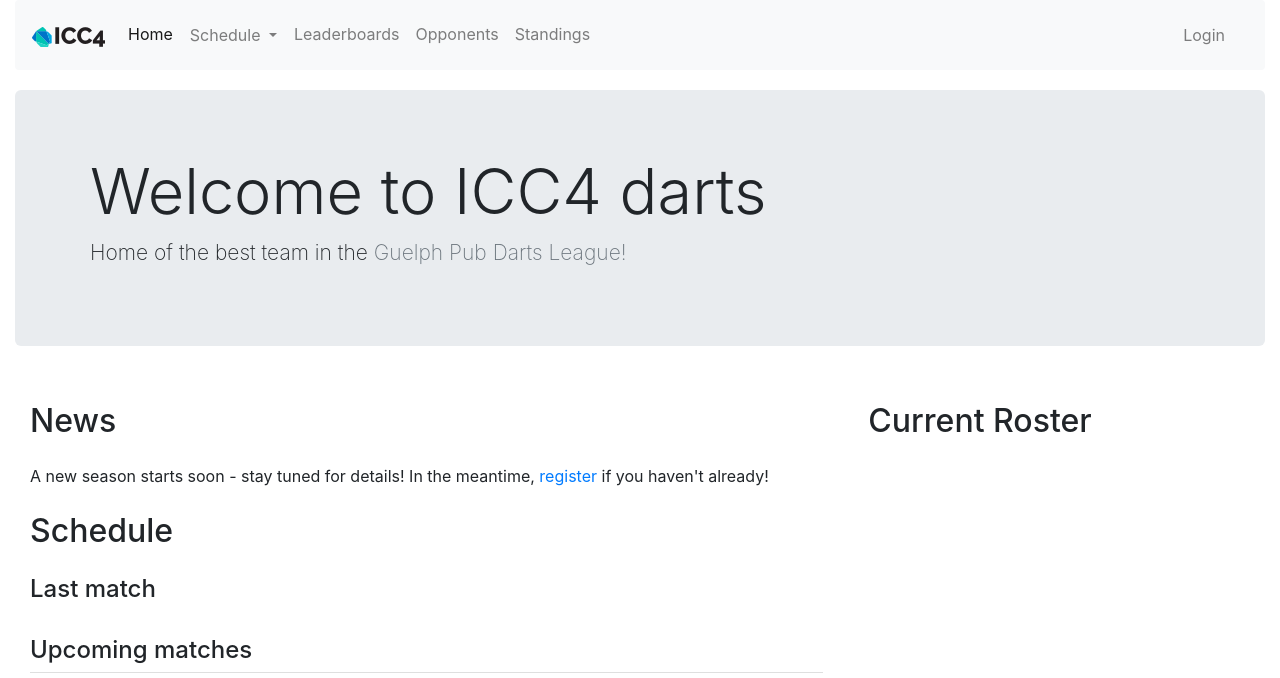
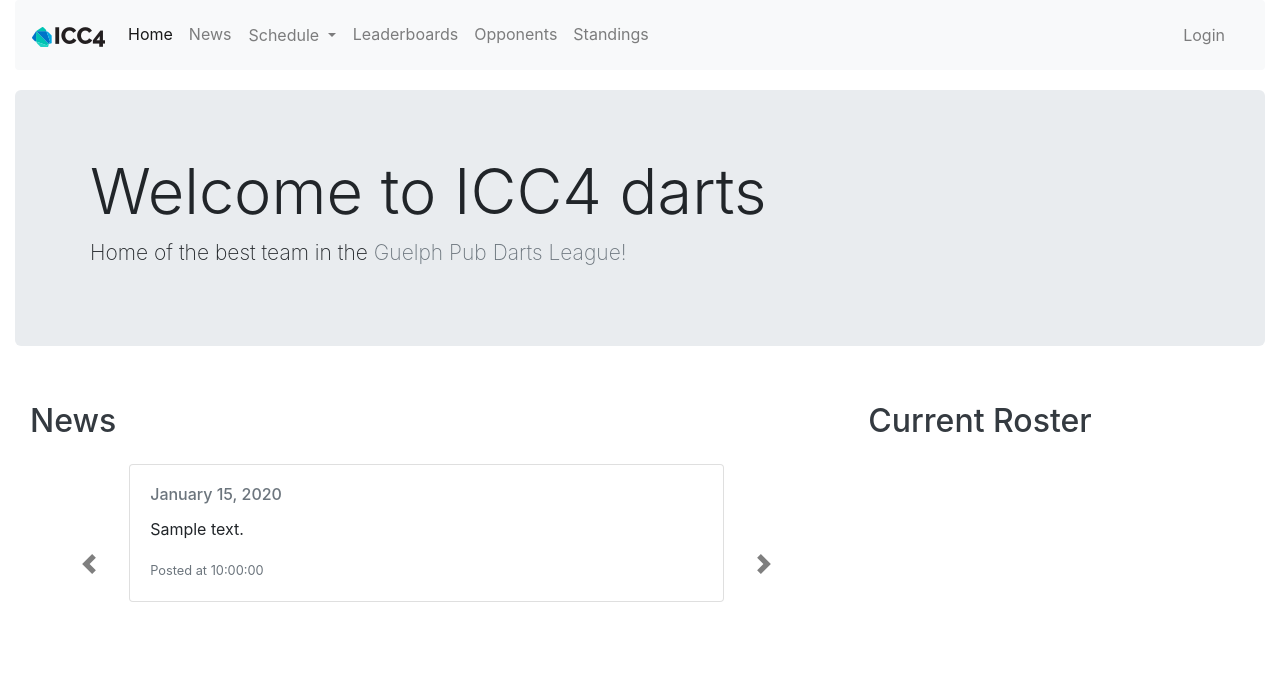
Before and after one commit to cpkm/darts-site, a Flask app: page / in a window 1280 px wide. Shown: the top 678 px of the page. Run offline with Flask 2, Linux system fonts and the light colour scheme; tables that the repository leaves empty hold one stand-in row (values such as "Sample post"); some libraries are stand-ins or nearby versions.

Commit message:
add news carosel to home page

```diff
--- a/app/main/routes.py
+++ b/app/main/routes.py
@@ -8,7 +8,7 @@ from datetime import datetime, date
 from app import db, schedules, scoresheets
 from app.main import bp
 from app.main.forms import (EditPlayerForm, EditTeamForm, EditMatchForm, EnterScoresForm, HLScoreForm, RosterForm,
-    ClaimPlayerForm, EditSeasonForm, ScheduleForm, ReminderSetForm)
+    ClaimPlayerForm, EditSeasonForm, ScheduleForm, ReminderSetForm, NewsForm)
 from app.models import (User, Player, Game, Match, Team, PlayerGame, PlayerSeasonStats, Season,
     ReminderSettings, HighScore, LowScore, News, season_from_date, update_all_team_stats, current_roster, current_season)
 from app.decorators import check_verification, check_role
@@ -37,6 +37,8 @@ def index():
     prev_url = url_for('main.index', page=schedule.prev_num) \
         if schedule.has_prev else None
 
+    news = News.query.order_by(News.timestamp.desc()).limit(4).all()
+
     leader_board_list = [
         LeaderBoardCard('Stars',PlayerSeasonStats.query.join(Player).\
             filter(PlayerSeasonStats.season==current_season()).\
@@ -53,7 +55,8 @@ def index():
 
     return render_template('index.html', title=None,
         schedule=schedule.items, next_url=next_url, prev_url=prev_url,
-        all_players=all_players, last_match=last_match,leader_board_list=leader_board_list)
+        all_players=all_players, last_match=last_match, leader_board_list=leader_board_list,
+        news=news)
 
 
 @bp.route('/player_edit',  methods=['GET', 'POST'], defaults={'nickname': None})
@@ -874,6 +877,34 @@ def send_summary_email(token):
 @bp.route('/news',  methods=['GET', 'POST'], defaults={'id': None})
 @bp.route('/news/<id>',  methods=['GET', 'POST'])
 def news(id):
+    post = News.query.filter_by(id=id).first()
+    form = NewsForm()
+
+    if form.submit_new.data and form.validate():
+        post = News(content=form.content.data, timestamp=datetime.now())
+        db.session.add(post)
+        db.session.commit()
+        flash('News item posted!', 'success')
+        return redirect(url_for('main.news'))
+
+    if form.submit_edit.data and form.validate() and post is not None:
+        post.content = form.content.data
+        post.timestamp = datetime.now()
+        db.session.add(post)
+        db.session.commit()
+
+        flash('News item edited')
+        return redirect(url_for('main.news'))
+
+    if  form.submit_delete.data and post is not None:
+        db.session.delete(post)
+        db.session.commit()
+        flash('News item deleted', 'danger')
+        return redirect(url_for('main.news'))
+
+    elif request.method == 'GET' and post is not None:
+        form.content.data = post.content
+
     page = request.args.get('page', 1, type=int)
     news = News.query.order_by(News.timestamp).paginate(
         page, current_app.config['NEWS_PER_PAGE'], False)
@@ -882,7 +913,8 @@ def news(id):
     prev_url = url_for('main.news', page=news.prev_num) \
         if news.has_prev else None
 
-    return render_template('news.html', news=news.items, next_url=next_url, prev_url=prev_url)
+    return render_template('news.html', form=form, news=news.items,
+        next_url=next_url, prev_url=prev_url, post=post)
 
 
 @bp.route('/search')
--- /dev/null
+++ b/app/templates/_news.html
@@ -0,0 +1,13 @@
+<div class="card mx-auto d-block w-75">
+  <div class="card-body">
+  <h6 class="card-title">
+    <a class="text-muted" href="{{ url_for('main.news', id=n.id) }}">{{ n.timestamp.strftime("%B %d, %Y") }}</a>
+  </h6>
+    {{ n.content|markdown }}
+  <p class="card-text text-muted">
+    <small>
+      Posted at {{ n.timestamp.strftime("%H:%M:%S") }}
+    </small>
+  </p>
+  </div>
+</div>
--- a/app/templates/base.html
+++ b/app/templates/base.html
@@ -31,6 +31,10 @@
     <ul class="navbar-nav mr-auto mt-2 mt-lg-0">
       <li class="nav-item active">
         <a class="nav-link" href="{{ url_for('main.index') }}">Home<span class="sr-only">(current)</span></a>
+      </li>
+
+      <li class="nav-item">
+        <a class="nav-link" href="{{ url_for('main.news') }}">News</a>
       </li>
 
       <li class="nav-item dropdown">
--- a/app/templates/index.html
+++ b/app/templates/index.html
@@ -32,6 +32,12 @@
     }
 }
 </style>
+<style type="text/css">
+.carousel-control-next,
+.carousel-control-prev {
+    filter: invert(100%);
+}
+</style>
 {% endblock %}
 
 {% block app_content %}
@@ -46,21 +52,45 @@
 
   <div class="col-lg-8">
     <div class="col">
-      <h2 class="my-4">News</h2>
-      <p>A new season starts soon - stay tuned for details! In the meantime,
-        <a href="{{ url_for('auth.login') }}"> register</a> if you haven't already!</p>
+      {% if news %}
+      <h2 class="my-4"><a class="text-dark" href="{{ url_for('main.news') }}">News</a></h2>
+      <div id="carouselNews" class="carousel slide" data-ride="carousel">
+
+        <div class="carousel-inner overflow-auto">
+          <div style="height: 200px;" class="carousel-item active">
+            {% with n = news[0] %}
+            {% include '_news.html' %}
+            {% endwith %}
+          </div>
+          {% for n in news[1:] %}
+          <div style="height: 200px;" class="carousel-item">
+            {% include '_news.html' %}
+          </div>
+          {% endfor %}
+        </div>
+        <a class="carousel-control-prev" href="#carouselNews" role="button" data-slide="prev">
+          <span class="carousel-control-prev-icon" aria-hidden="true"></span>
+          <span class="sr-only">Previous</span>
+        </a>
+        <a class="carousel-control-next" href="#carouselNews" role="button" data-slide="next">
+          <span class="carousel-control-next-icon" aria-hidden="true"></span>
+          <span class="sr-only">Next</span>
+        </a>
+      </div>
+      {% endif %}
+
     </div>
 
     <div class="col">
-      <h2 class="my-4">Schedule</h2>
-      <h4>Last match</h4>
+      <h2 class="my-4"><a class="text-dark" href="{{ url_for('main.schedule') }}">Schedule</a></h2>
+      <h4 class="text-dark">Last match</h4>
       {% if last_match %}
       {% with match = last_match %}
         {% include '_match.html' %}
       {% endwith %}
       {% endif %}
       <br>
-      <h4>Upcoming matches</h4>
+      <h4 class="text-dark">Upcoming matches</h4>
       {% for match in schedule %}
         {% include '_match.html' %}
       {% endfor %}
@@ -81,7 +111,7 @@
     </div>
 
     <div class="col">
-    <h2 class="my-4"> Season Leaderboards</h2>
+    <h2 class="my-4"><a class="text-dark" href="{{ url_for('main.leaderboard') }}">Season Leaderboards</a></h2>
       <div class="row">
           {% for card in leader_board_list %}
               {{  draw_leaderboard(card)  }}
@@ -92,7 +122,7 @@
   </div>
 
   <div class="col-lg-4">
-  <h2 class="my-4">Current Roster</h2>
+  <h2 class="my-4 text-dark">Current Roster</h2>
     <div class="card-columns">
     {% for player in all_players %}
     <!-- <li><a href="{{ url_for('main.player', nickname=player.nickname) }}">{{ player.nickname }}</a></li> -->
```
Also changed, not shown: app/main/forms.py (+7 -1 lines), app/templates/news.html (+27 -2 lines).
